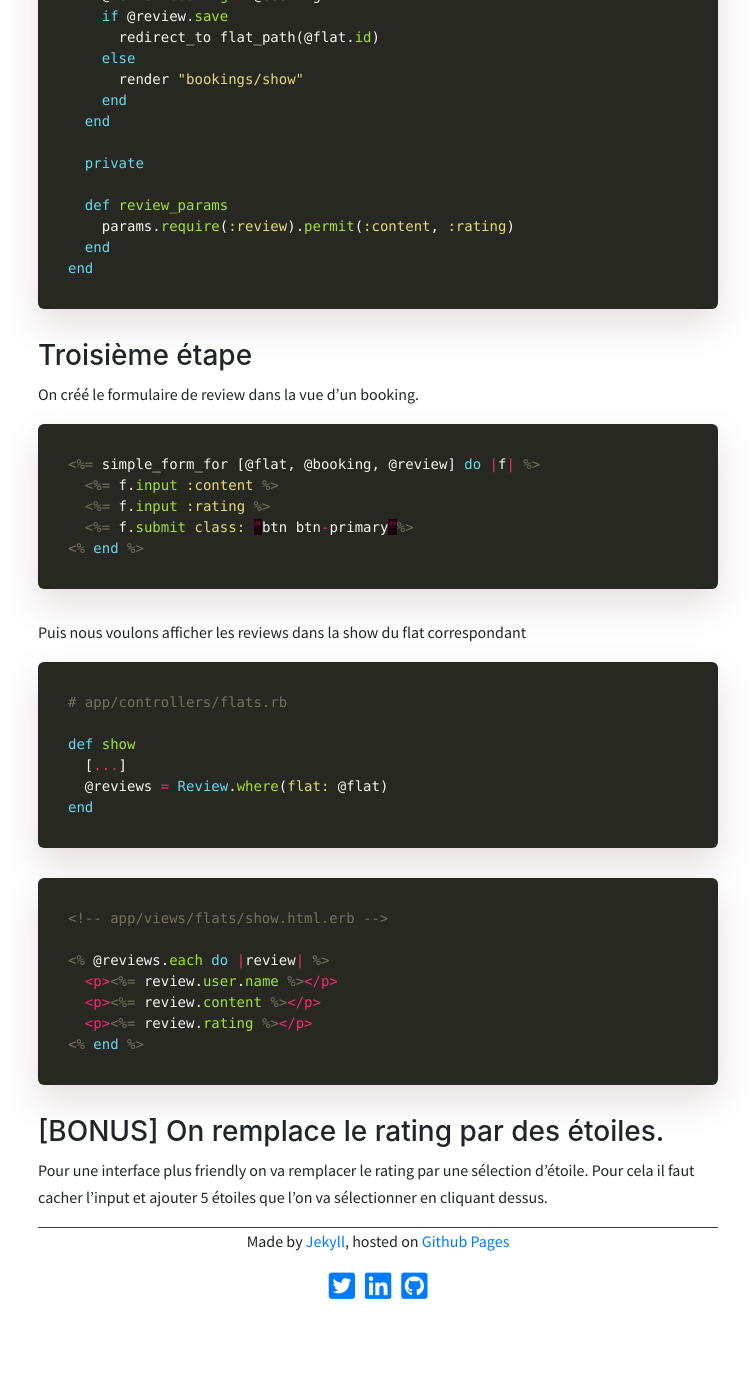
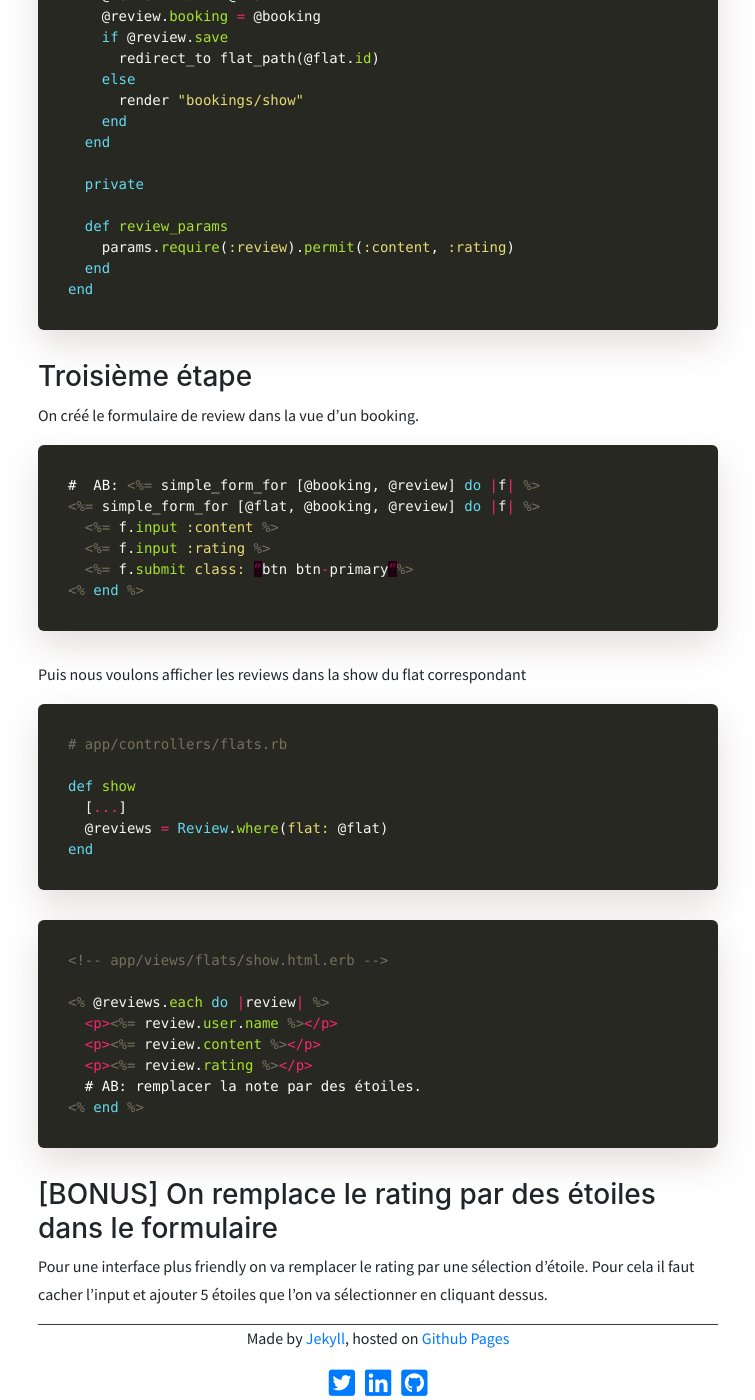
Before and after one commit to alexandrebk/alexandrebk.github.io, a Jekyll site: the page built from _posts/2000-01-01-draft-simple-form.md, in a window 1280 px wide and 1400 px high, scrolled down 2735 px. Shown: the whole window, without its empty margins (262-1017 px from the left). Built offline with Jekyll 4.4.1, drawn with Linux system fonts in a browser that asks for light colours; nearby versions of some CDN libraries; before the commit the page ends 4038 px from its top, so only the background shows below that; some of the changed text lies outside the part shown.

Commit message:
Update simple form

````diff
--- a/_posts/2000-01-01-draft-simple-form.md
+++ b/_posts/2000-01-01-draft-simple-form.md
@@ -85,6 +85,7 @@ Rails.application.routes.draw do
       resources :reviews
     end
   end
+  #  AB: il faut nester reviews seulement dans bookings
 end
 ```
 
@@ -131,6 +132,7 @@ end
 On créé le formulaire de review dans la vue d’un booking.
 
 ```erb
+#  AB: <%= simple_form_for [@booking, @review] do |f| %>
 <%= simple_form_for [@flat, @booking, @review] do |f| %>
   <%= f.input :content %>
   <%= f.input :rating %>
@@ -156,9 +158,10 @@ end
   <p><%= review.user.name %></p>
   <p><%= review.content %></p>
   <p><%= review.rating %></p>
+  # AB: remplacer la note par des étoiles.
 <% end %>
 ```
 
-### [BONUS] On remplace le rating par des étoiles.
+### [BONUS] On remplace le rating par des étoiles dans le formulaire
 
 Pour une interface plus friendly on va remplacer le rating par une sélection d'étoile. Pour cela il faut cacher l'input et ajouter 5 étoiles que l'on va sélectionner en cliquant dessus.
````
